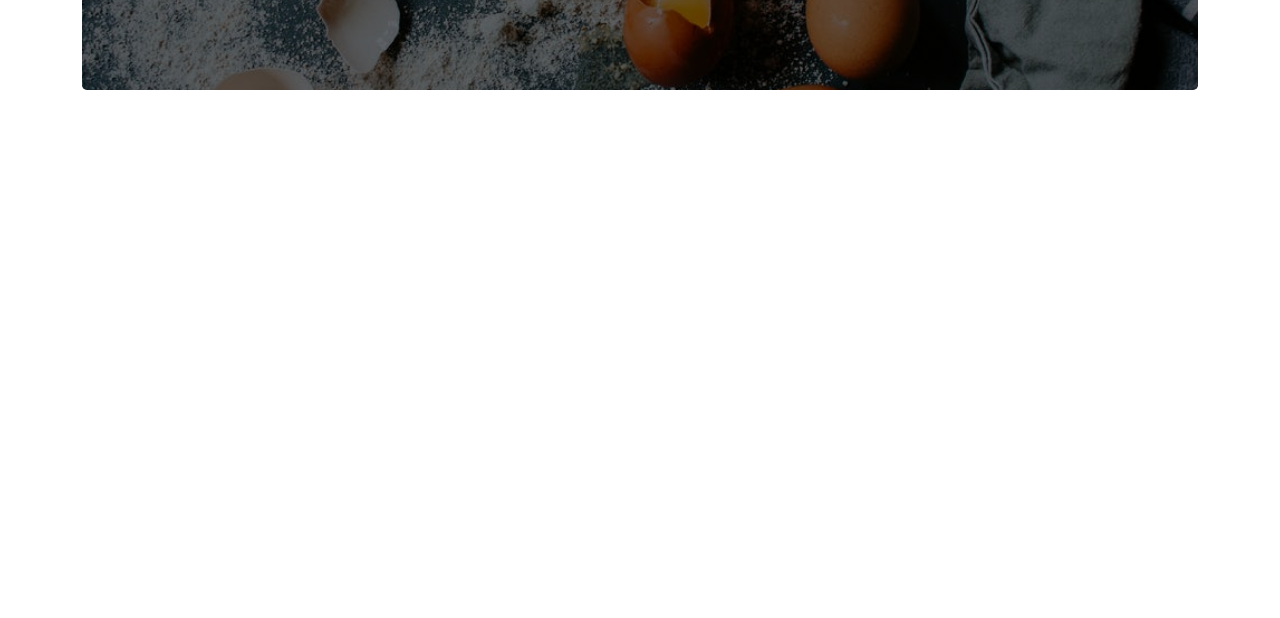
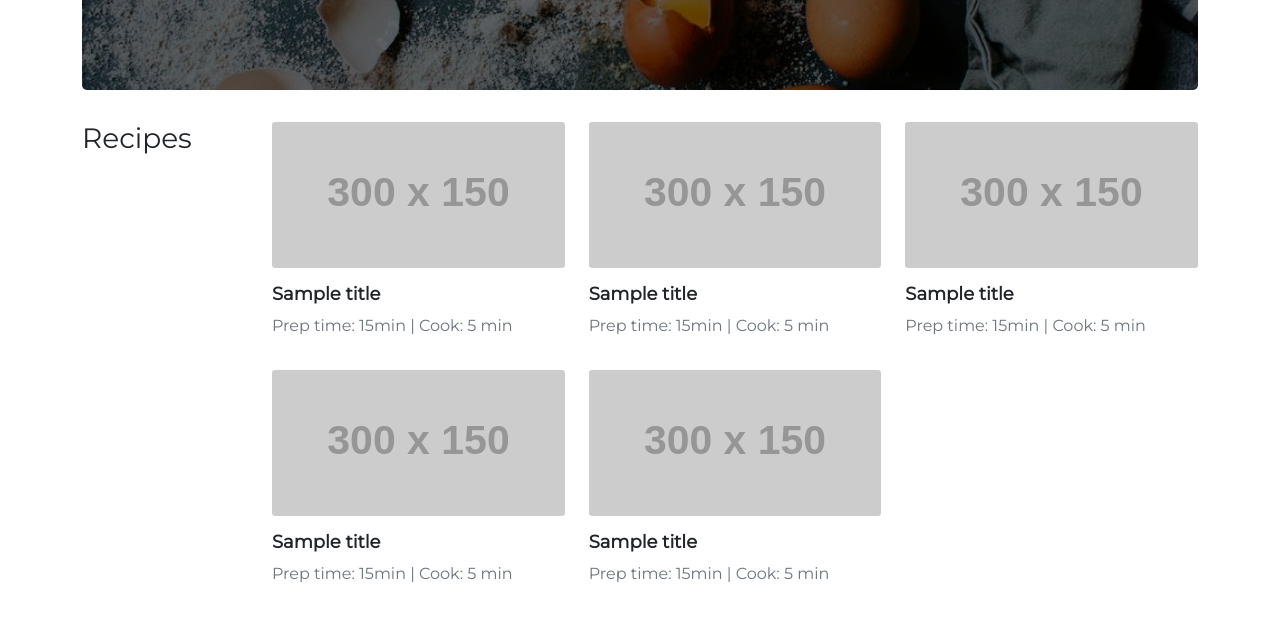
Before and after one commit to dajarshmeister/SimpleRecipes-Josh, a Gatsby site: page / in a window 1280 px wide. Shown: the part 278-896 px from the top of the page. Before the commit the page ends 800 px from the top, so only its background shows below. Built offline with nearby package versions, Linux system fonts and the light colour scheme; Gatsby itself is replaced by a stand-in of ours; placeholder pictures from the web are drawn by us.

Commit message:
recipe list,recipe

```diff
--- /dev/null
+++ b/src/components/recipes/Recipe.js
@@ -0,0 +1,17 @@
+import React from "react"
+
+const Recipe = () => {
+  return (
+    <div className="recipe">
+      <img
+        src="https://via.placeholder.com/300x150"
+        alt="Sample title"
+        className="recipe__thumbnail img-fluid"
+      />
+      <h3 className="recipe__title">Sample title</h3>
+      <div className="recipe__details">Prep time: 15min | Cook: 5 min</div>
+    </div>
+  )
+}
+
+export default Recipe
--- /dev/null
+++ b/src/components/recipes/RecipeList.js
@@ -0,0 +1,20 @@
+import React from "react"
+import Recipe from "./Recipe"
+
+const RecipeList = () => {
+  const recipes = [1, 2, 3, 4, 5]
+
+  return (
+    <div className="row">
+      {recipes.map(recipe => {
+        return (
+          <div className="col-md-6 col-lg-4">
+            <Recipe />
+          </div>
+        )
+      })}
+    </div>
+  )
+}
+
+export default RecipeList
--- a/src/pages/index.js
+++ b/src/pages/index.js
@@ -1,11 +1,20 @@
 import React from "react"
 import Hero from "../components/header/Hero"
 import Layout from "../components/Layout"
+import RecipeList from "../components/recipes/RecipeList"
 
 export default function Home() {
   return (
     <Layout>
       <Hero />
+      <div className="row">
+        <div className="col-md-2">
+          <h3>Recipes</h3>
+        </div>
+        <div className="col-md-10">
+          <RecipeList />
+        </div>
+      </div>
     </Layout>
   )
 }
--- a/src/scss/components/_hero.scss
+++ b/src/scss/components/_hero.scss
@@ -10,4 +10,5 @@
   flex-direction: column;
   justify-content: center;
   align-items: center;
+  margin-bottom: 2rem;
 }
--- /dev/null
+++ b/src/scss/components/_recipe.scss
@@ -0,0 +1,14 @@
+.recipe {
+  margin-bottom: 2rem;
+  &__thumbnail {
+    margin-bottom: 1rem;
+    border-radius: $border-radius-sm;
+  }
+  &__title {
+    font-size: 1.125rem;
+    font-weight: bold;
+  }
+  &__details {
+    color: $gray-600;
+  }
+}
--- a/src/scss/main.scss
+++ b/src/scss/main.scss
@@ -1,3 +1,4 @@
 @import "./vendors/bootstrap";
 @import "./layout/navbar";
 @import "./components/hero";
+@import "./components/recipe";
```
